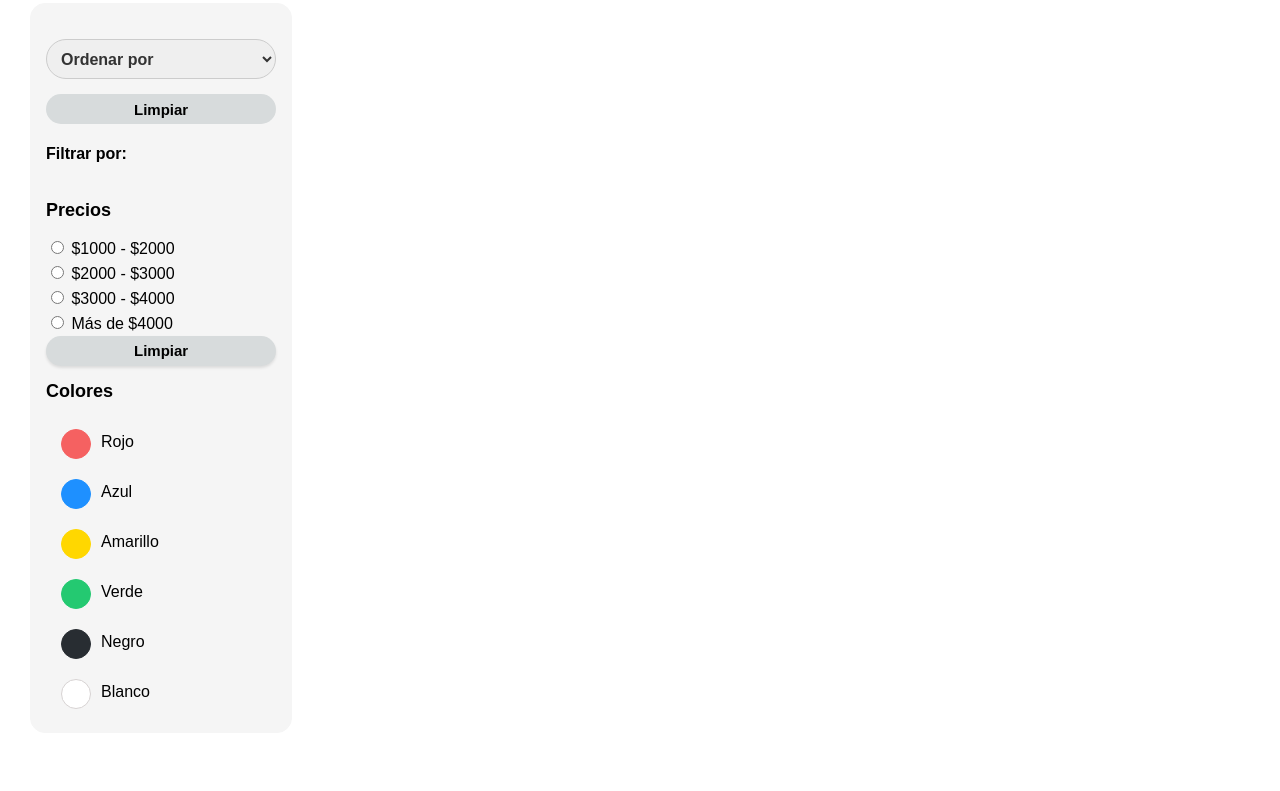
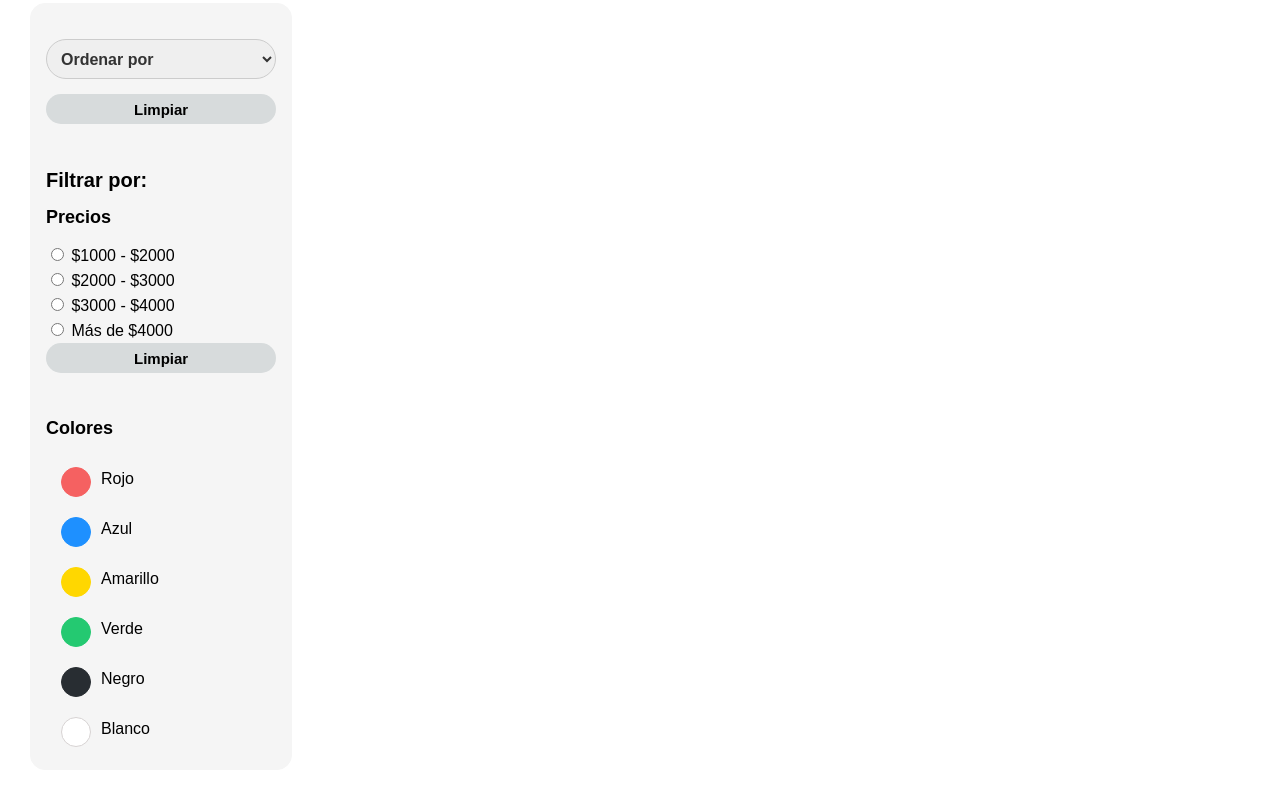
Before and after one commit to SoyJuanGlez/Programacion-WEB, a plain HTML site: page frontend/seccionMujeres.html in a window 1280 px wide. Shown: the part 800-1591 px from the top of the page. Drawn offline with Linux system fonts and the light colour scheme; no server answers; a web font is replaced by a local one.

Commit message:
MejoraContenedorFiltros

```diff
--- a/frontend/seccionMujeres.html
+++ b/frontend/seccionMujeres.html
@@ -116,7 +116,7 @@
                 </div>
 
                 <div class="contenedor-filtrar">
-                    <div class="checkbox-precios">
+                    <div class="radio-precios">
                         <h4>Filtrar por:</h4>
                         <h5>Precios</h5>
                         <div class="contenedor-radio">
--- a/frontend/styles/styleHombres.css
+++ b/frontend/styles/styleHombres.css
@@ -114,6 +114,10 @@ h5 {
     display: flex;
     flex-direction: column;
     padding: 0px 15px;
+}
+
+.colores-tenis h5 {
+    margin-top: 30px;
 }
 
 .colores-tenis p {
--- a/frontend/styles/styleMujeres.css
+++ b/frontend/styles/styleMujeres.css
@@ -69,7 +69,7 @@
 }
 
 .contenedor-ordenar form input:hover,
-.contenedor-radio form input[type="reset"] {
+.contenedor-radio form input[type="reset"]:hover {
     transform: scale(1.0);
     box-shadow: 0 2px 3px rgba(0, 0, 0, 0.1);
 }
@@ -115,6 +115,10 @@ h5 {
     display: flex;
     flex-direction: column;
     padding: 0px 15px;
+}
+
+.colores-tenis h5 {
+    margin-top: 30px;
 }
 
 .colores-tenis p {
```
